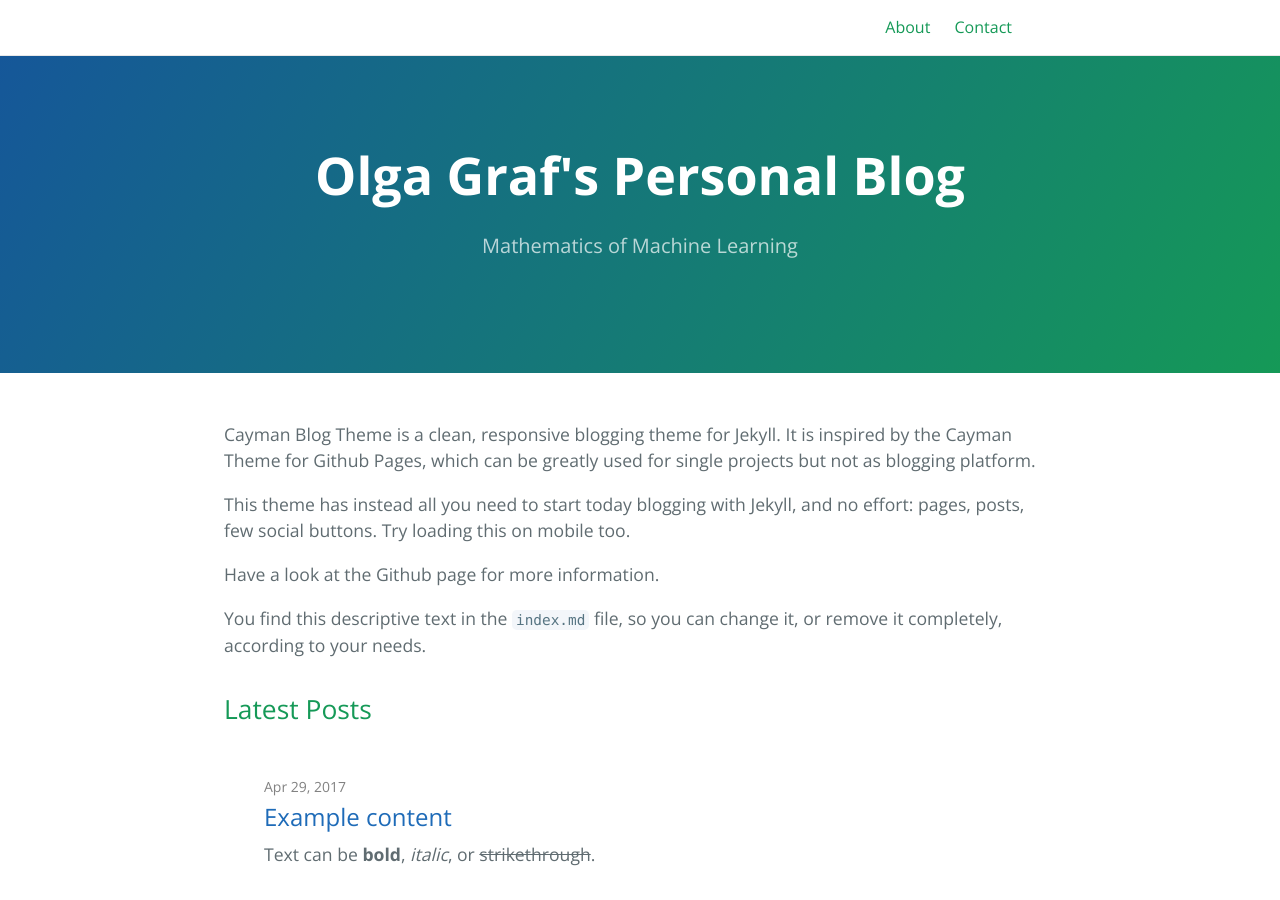
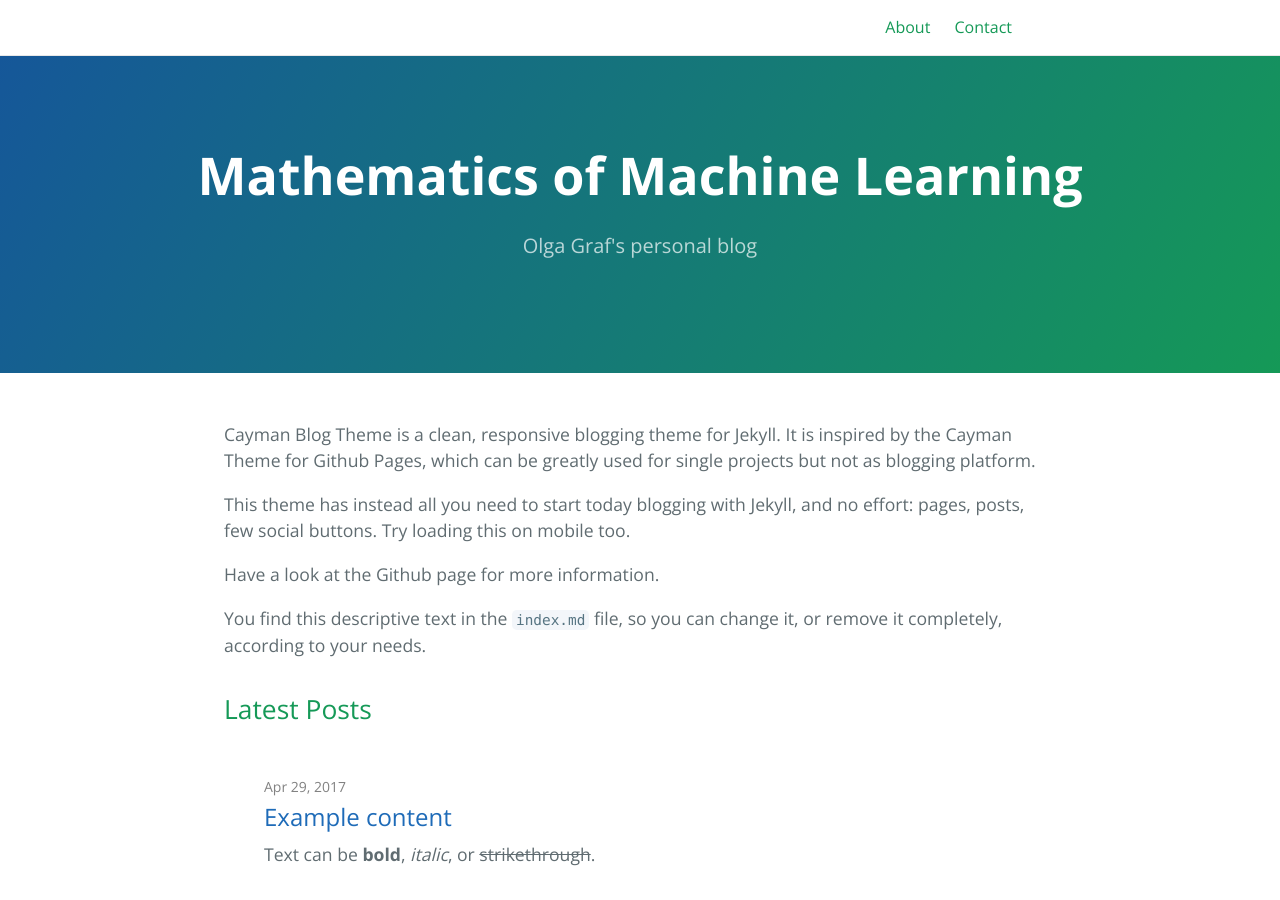
Before and after one commit to olgagraf/olgagraf.github.io, a Jekyll site: the page built from index.md, in a window 1280 px wide and 900 px high. Built offline with Jekyll 4.4.1, drawn with Linux system fonts in a browser that asks for light colours.

```diff
--- a/_config.yml
+++ b/_config.yml
@@ -1,5 +1,5 @@
-title: Olga Graf's Personal Blog
-description: Mathematics of Machine Learning
+title: Mathematics of Machine Learning
+description: Olga Graf's personal blog
 show_downloads: true
 
 baseurl: # change this to the subpath of your site, e.g. /blog. Leave it empty if you don't need it.
```
